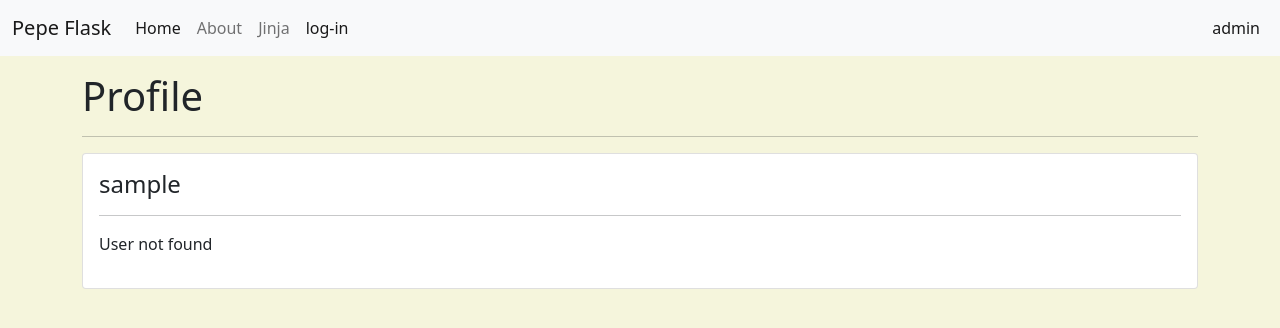
After one commit to fraclad/flask-basics, a Flask app: a page that uses app/templates/public/profile.html in a window 1280 px wide. The commit adds this page. Shown: the top 328 px of the page. Run offline with Flask 2, Linux system fonts and the light colour scheme.

Commit message:
add dynamic url

```diff
--- /dev/null
+++ b/app/templates/public/profile.html
@@ -0,0 +1,34 @@
+{% extends "public/templates/public_template.html" %}
+
+{% block title %} Profile {% endblock %}
+
+{% block main %}
+
+<div class="container">
+    <div class="row">
+        <div class="col">
+            <h1>
+                Profile
+            </h1>
+            <hr>
+
+            <div class="card">
+                <div class="card-body">
+                    <h4>{{ username }}</h4>
+                    <hr>
+                    {% if user %}
+                        <p><strong>{{ user["name"] }}</strong></p>
+                        <p class = "text-muted"> {{user["bio"]}}</p>
+                        <p><em>{{ user["twitter_handle"] }}</em></p>
+                    {% else %}
+                    <p>User not found</p>
+                    {% endif %}
+                </div>
+            </div>
+
+        </div>
+    </div>
+</div>
+
+
+{% endblock %}
--- a/app/templates/public/templates/public_template.html
+++ b/app/templates/public/templates/public_template.html
@@ -36,13 +36,17 @@
                     <li class="nav-item">
                         <a class="nav-link" href="/jinja">Jinja</a>
                     </li>
+                    <li class="nav-item">
+                        <a class="nav-link active" aria-current="page" href="sign-up"> log-in </a>
+                    </li>
                 </ul>
             </div>
+
 
             <div class="collapse navbar-collapse" id="navbarNav">
                 <ul class="navbar-nav ms-auto">
                     <li class="nav-item">
-                        <a class="nav-link active" aria-current="page" href="/admin/dashboard"> Admin page</a>
+                        <a class="nav-link active" aria-current="page" href="admin/dashboard"> admin </a>
                     </li>
                 </ul>
             </div>
--- a/app/views.py
+++ b/app/views.py
@@ -80,3 +80,35 @@ def sign_up():
         return redirect(request.url)
 
     return render_template("public/sign_up.html")
+
+users = {
+    "mitsuhiko": {
+        "name": "Armin Ronacher",
+        "bio": "Creatof of the Flask framework",
+        "twitter_handle": "@mitsuhiko"
+    },
+    "gvanrossum": {
+        "name": "Guido Van Rossum",
+        "bio": "Creator of the Python programming language",
+        "twitter_handle": "@gvanrossum"
+    },
+    "elonmusk": {
+        "name": "Elon Musk",
+        "bio": "technology entrepreneur, investor, and engineer",
+        "twitter_handle": "@elonmusk"
+    }
+}
+
+@app.route("/profile/<username>")
+def profile(username):
+
+    user = None
+
+    if username in users:
+        user = users[username]
+
+    return render_template("public/profile.html", username = username, user = user)
+
+@app.route("/multiple/<foo>/<bar>/<baz>")
+def multi(foo, bar, baz):
+    return f"foo is {foo} bar is {bar}  baz is {baz}"
```
